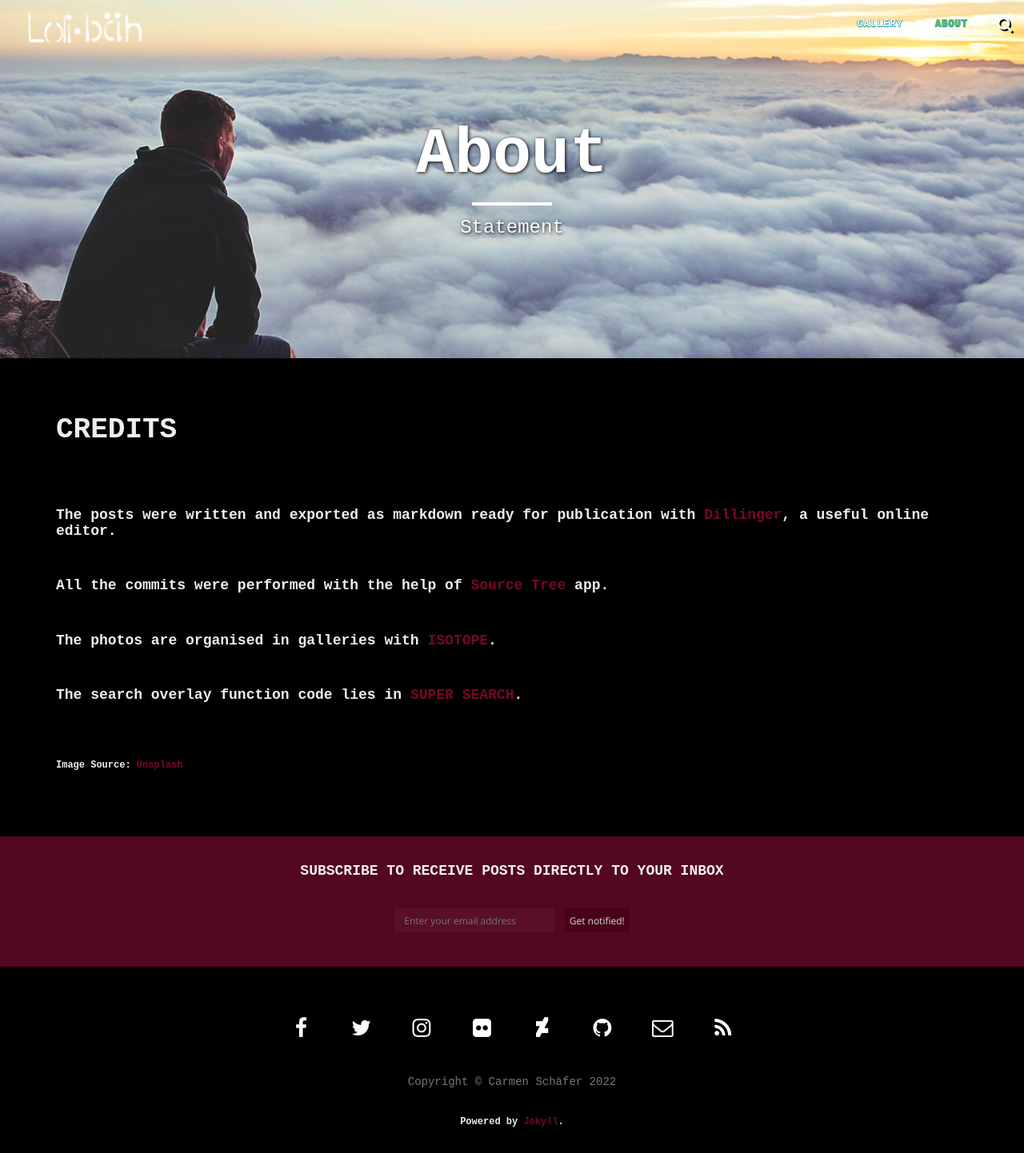
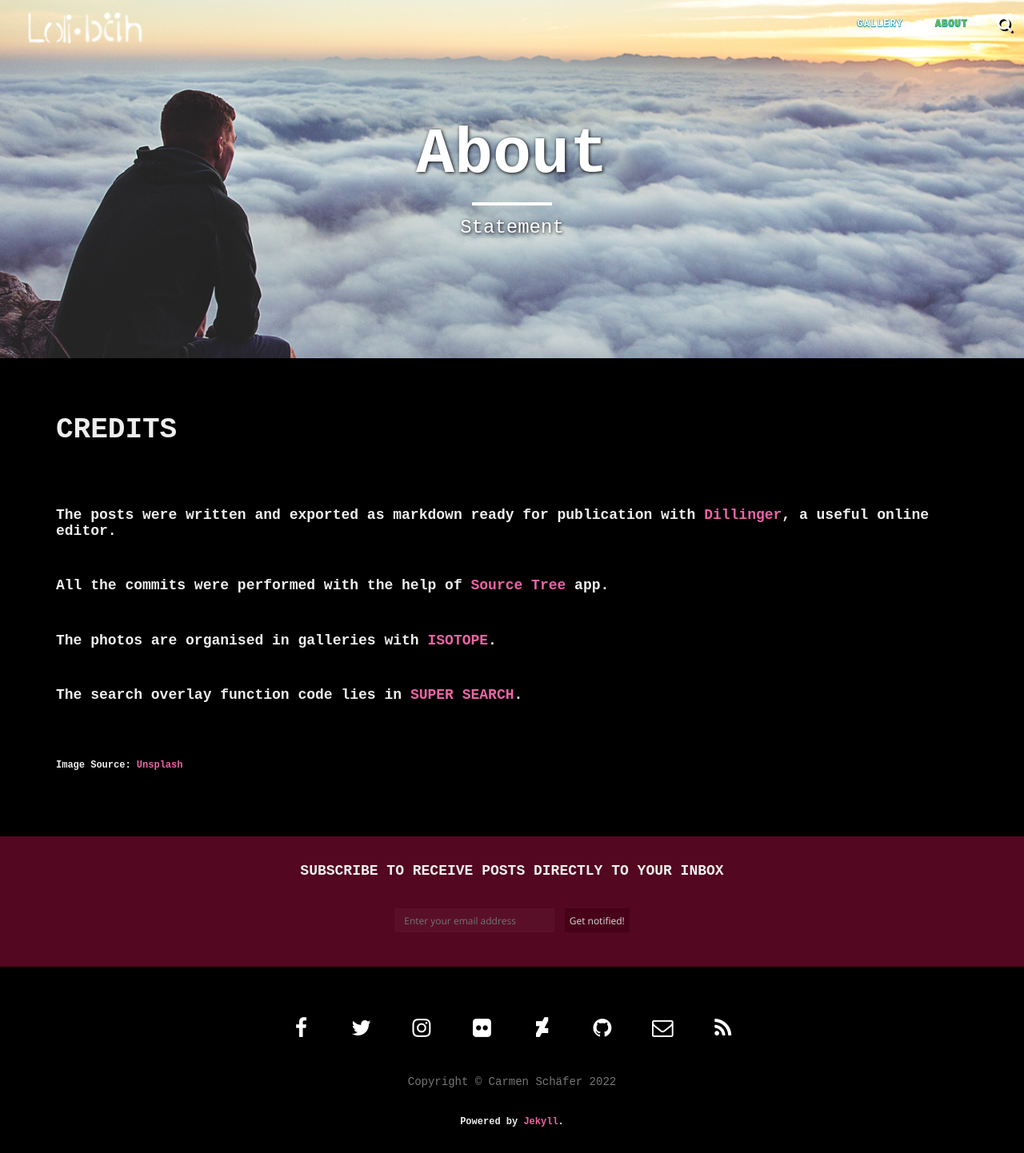
Before and after one commit to mstrnilsson/landing_page, a Jekyll site: the page built from about/index.html, in a window 1280 px wide. Shown: the whole page at 80% size. Built offline with Jekyll 4.4.1, drawn with Linux system fonts in a browser that asks for light colours; nearby versions of some CDN libraries.

Commit message:
font_color

```diff
--- a/css/main.css
+++ b/css/main.css
@@ -23,7 +23,7 @@ h6 {
   font-weight: 800;
 }
 a {
-  color: #760824;
+  color: #ea64a5;
   transition: color .4s;
   text-decorarion: none;
 }
```
